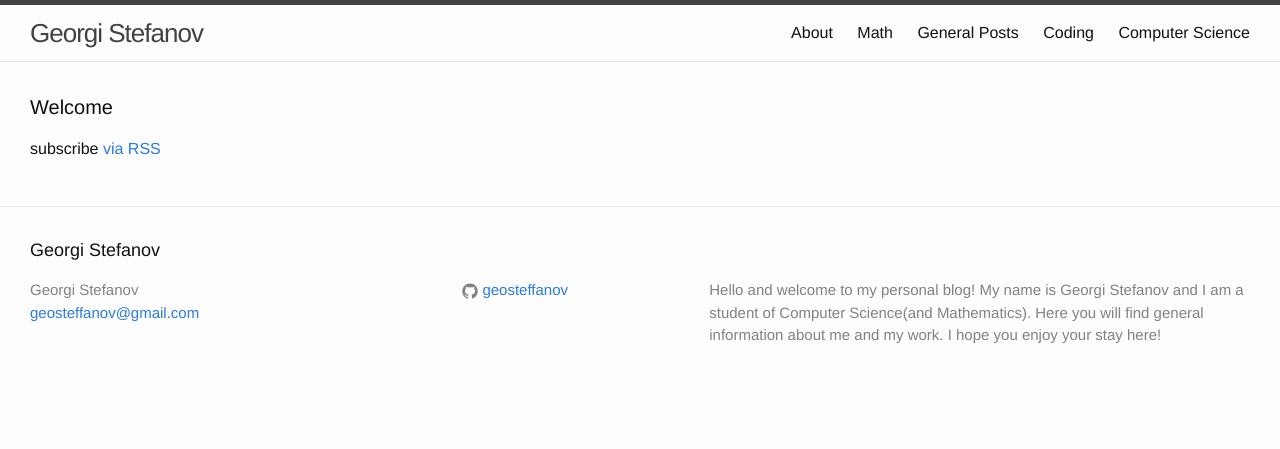
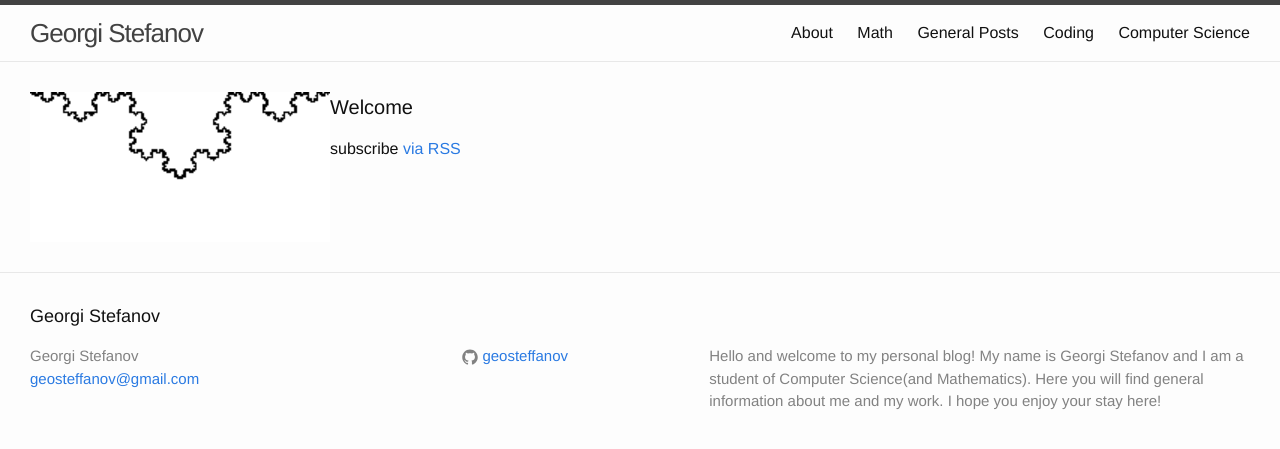
Before and after one commit to geosteffanov/geosteffanov.github.io, a Jekyll site: the page built from index.html, in a window 1280 px wide. Shown: the top 449 px of the page. Built offline with Jekyll 4.4.1, drawn with Linux system fonts in a browser that asks for light colours.

Commit message:
added gif to the main page

```diff
--- a/index.html
+++ b/index.html
@@ -3,9 +3,11 @@ layout: default
 ---
 
 <div class="home">
-
+	<img src="IMAGES/Kochsim.gif" alt="Koch Snowflake" style="float:left;width:300px;height:150px;">
   <h1 class="page-heading">Welcome</h1>
 
-  <p class="rss-subscribe">subscribe <a href="{{ "/feed.xml" | prepend: site.baseurl }}">via RSS</a></p>
+  <p class="rss-subscribe">subscribe
+  	<a href="{{ "/feed.xml" | prepend: site.baseurl }}">via RSS</a>
+  </p>
 
 </div>
```
Also changed, not shown: IMAGES/Kochsim.gif (added), IMAGES/dragon_fractal.png (added).
